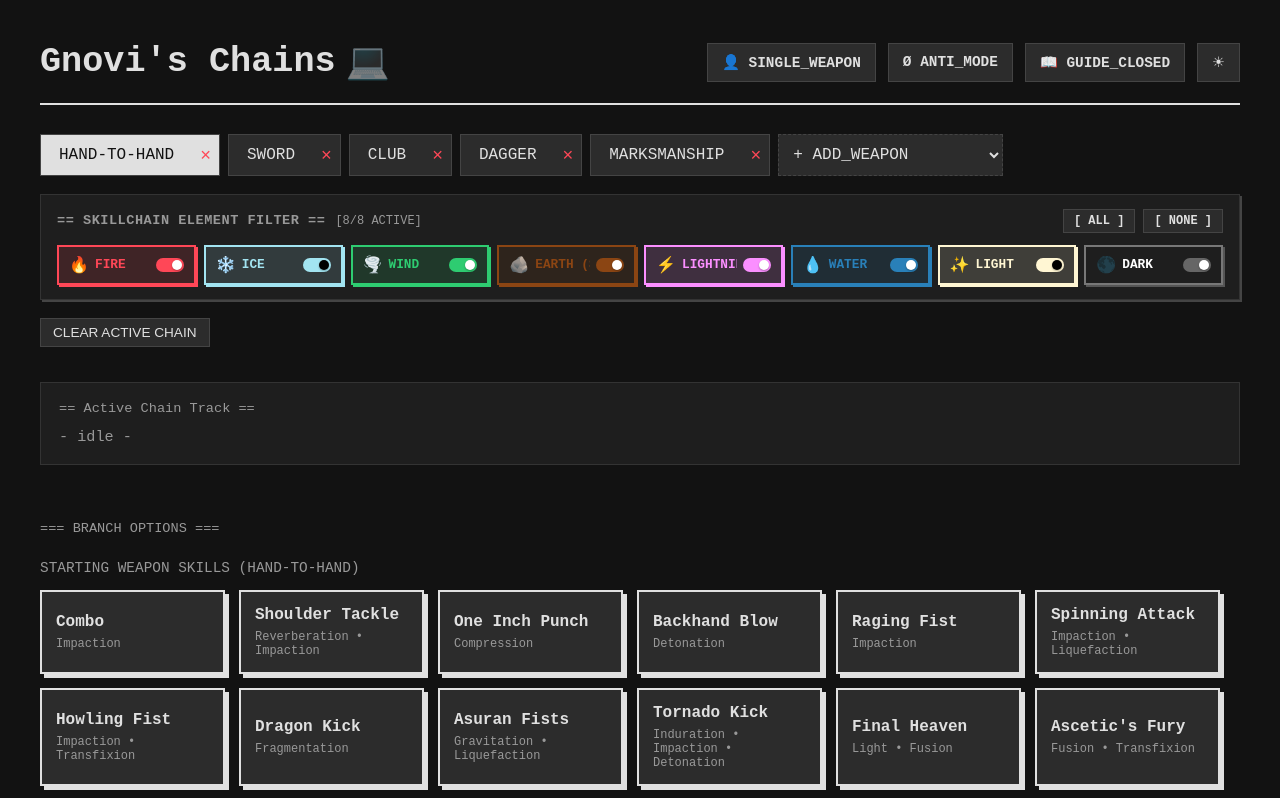
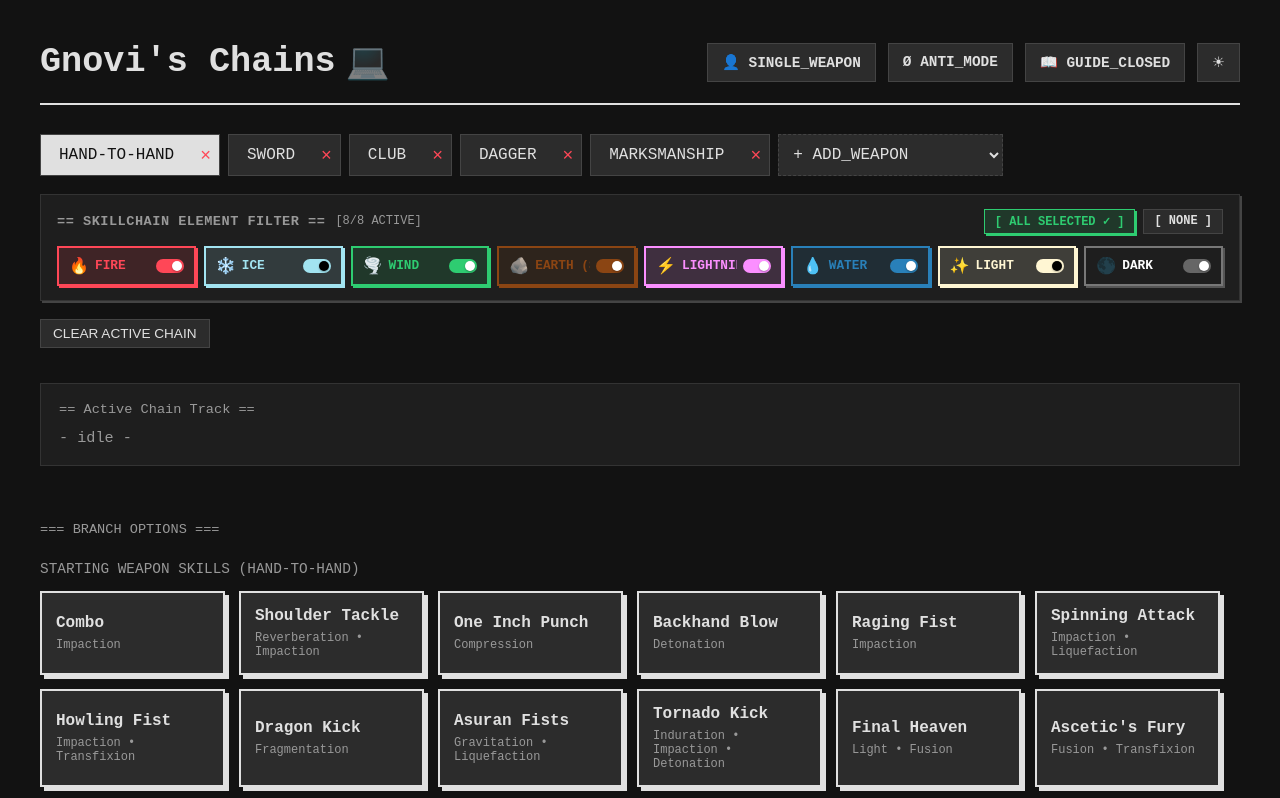
Before and after one commit to zephrose/gnovischains, a React (Create React App) app: page / in a window 1280 px wide. Shown: the top 798 px of the page. Built offline with nearby package versions, Linux system fonts and the light colour scheme.

Commit message:
Adjust All and None button

```diff
--- a/src/App.js
+++ b/src/App.js
@@ -534,6 +534,10 @@ function App() {
   };
 
   const groupedNextSteps = getGroupedNextSteps();
+  const activeElementCount = Object.values(activeElements).filter(Boolean).length;
+  const isAllElementsSelected = activeElementCount === 8;
+  const isNoElementsSelected = activeElementCount === 0;
+
   const isChainClosed =
     viewMode === "calculator" &&
     history.length > 0 &&
@@ -1136,41 +1140,65 @@ function App() {
                         fontFamily: "monospace",
                       }}
                     >
-                      [{Object.values(activeElements).filter(Boolean).length}/8 ACTIVE]
+                      [{activeElementCount}/8 ACTIVE]
                     </span>
                   </div>
                   <div style={{ display: "flex", gap: "8px" }}>
                     <button
                       onClick={selectAllElements}
-                      title="Enable all elements"
+                      title={
+                        isAllElementsSelected
+                          ? "All elements currently active"
+                          : "Enable all elements"
+                      }
                       style={{
                         cursor: "pointer",
-                        background: theme.itemBg,
-                        border: `1px solid ${theme.border}`,
-                        color: theme.text,
+                        background: isAllElementsSelected
+                          ? darkMode
+                            ? "#2ecc7125"
+                            : "#e8f8f0"
+                          : theme.itemBg,
+                        border: isAllElementsSelected
+                          ? "1px solid #2ecc71"
+                          : `1px solid ${theme.border}`,
+                        color: isAllElementsSelected ? "#2ecc71" : theme.text,
                         padding: "4px 10px",
                         fontSize: "0.75rem",
                         fontWeight: "bold",
                         fontFamily: "monospace",
+                        boxShadow: isAllElementsSelected
+                          ? "2px 2px 0px #2ecc71"
+                          : "none",
+                        transition: "all 0.15s ease",
                       }}
                     >
-                      [ ALL ]
+                      {isAllElementsSelected ? "[ ALL SELECTED ✓ ]" : "[ ALL ]"}
                     </button>
                     <button
                       onClick={clearAllElements}
                       title="Disable all elements"
                       style={{
                         cursor: "pointer",
-                        background: theme.itemBg,
-                        border: `1px solid ${theme.border}`,
-                        color: theme.text,
+                        background: isNoElementsSelected
+                          ? darkMode
+                            ? "#ff475725"
+                            : "#ffeae8"
+                          : theme.itemBg,
+                        border: isNoElementsSelected
+                          ? "1px solid #ff4757"
+                          : `1px solid ${theme.border}`,
+                        color: isNoElementsSelected ? "#ff4757" : theme.text,
                         padding: "4px 10px",
                         fontSize: "0.75rem",
                         fontWeight: "bold",
                         fontFamily: "monospace",
+                        boxShadow: isNoElementsSelected
+                          ? "2px 2px 0px #ff4757"
+                          : "none",
+                        transition: "all 0.15s ease",
                       }}
                     >
-                      [ NONE ]
+                      {isNoElementsSelected ? "[ NONE SELECTED ]" : "[ NONE ]"}
                     </button>
                   </div>
                 </div>
```
Also changed, not shown: 1 other file (tests, documents, lock files or other folders).
